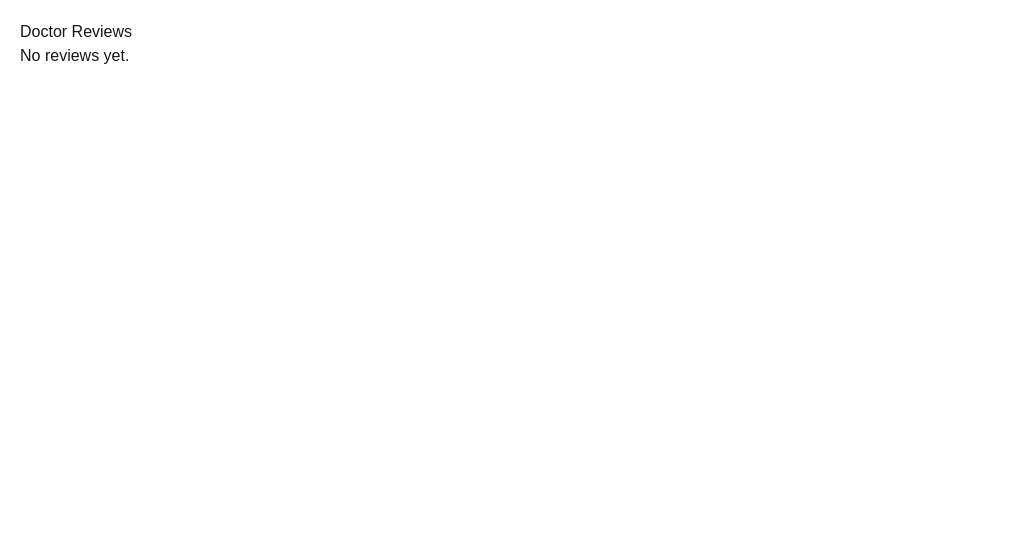
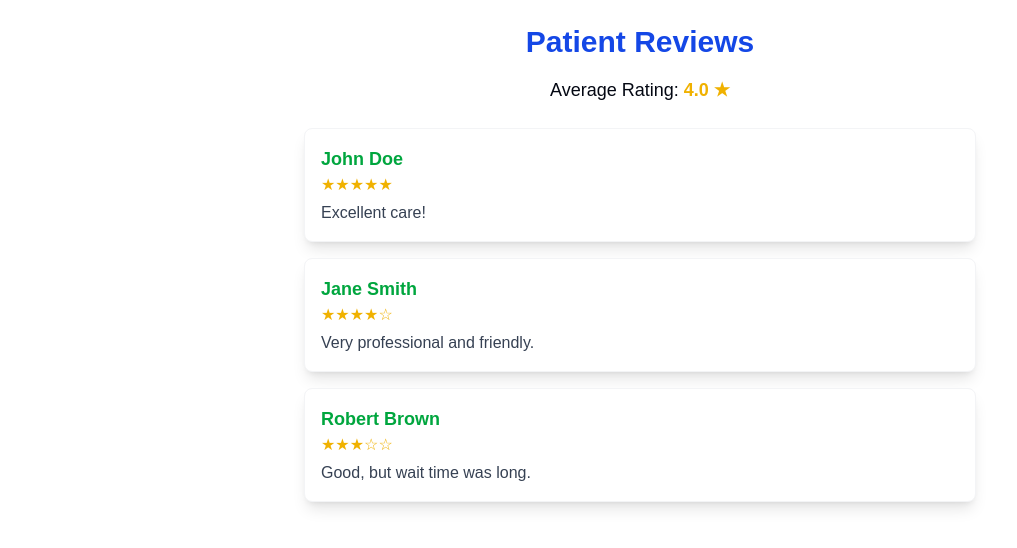
Before and after one commit to sg5484809/Doctor-Web, a Next.js app: page /doctor/reviews/1 in a window 1280 px wide. Shown: the top 548 px of the page, without its empty margins (0-1017 px from the left). Built offline with nearby package versions, Linux system fonts and the light colour scheme.

Commit message:
Made some updates

```diff
--- a/package.json
+++ b/package.json
@@ -20,6 +20,7 @@
     "react-dnd-html5-backend": "^16.0.1",
     "react-dom": "19.1.0",
     "react-hook-form": "^7.61.1",
+    "react-icons": "^5.5.0",
     "uuid": "^11.1.0",
     "yup": "^1.6.1"
   },
@@ -29,6 +30,7 @@
     "@types/node": "^20",
     "@types/react": "^19",
     "@types/react-dom": "^19",
+    "@types/react-icons": "^2.2.7",
     "eslint": "^9",
     "eslint-config-next": "15.4.4",
     "tailwindcss": "^4",
--- a/src/app/doctor/patients/page.tsx
+++ b/src/app/doctor/patients/page.tsx
@@ -58,8 +58,19 @@ export default function DoctorPatientsPage() {
   };
 
   return (
-    <div className="min-h-screen bg-gray-50 text-gray-800 p-6">
-      <h1 className="text-3xl font-semibold text-blue-500 mb-6">Patient Appointments</h1>
+    <div className="min-h-screen bg-gray-50 text-gray-800 p-6 relative">
+      {/* Header with button */}
+      <div className="flex justify-between items-center mb-6">
+        <h1 className="text-3xl font-semibold text-blue-500">
+          Patient Appointments
+        </h1>
+        <button
+          onClick={() => router.push('/doctor/calendar')}
+          className="bg-blue-600 hover:bg-blue-700 text-white px-4 py-2 rounded-lg shadow-md"
+        >
+          View Calendar
+        </button>
+      </div>
 
       {loading ? (
         <div className="text-center text-gray-600">Loading...</div>
@@ -72,10 +83,19 @@ export default function DoctorPatientsPage() {
               key={patient.id}
               className={`shadow-lg rounded-lg p-5 ${getStatusClasses(patient.status || '')}`}
             >
-              <p><strong className="text-gray-700">Name:</strong> {patient.name}</p>
-              <p><strong className="text-gray-700">Appointment Date:</strong> {patient.appointmentDate}</p>
-              <p><strong className="text-gray-700">Time:</strong> {patient.appointmentTime}</p>
-              <p><strong className="text-gray-700">Status:</strong> <span className="capitalize">{patient.status}</span></p>
+              <p>
+                <strong className="text-gray-700">Name:</strong> {patient.name}
+              </p>
+              <p>
+                <strong className="text-gray-700">Appointment Date:</strong> {patient.appointmentDate}
+              </p>
+              <p>
+                <strong className="text-gray-700">Time:</strong> {patient.appointmentTime}
+              </p>
+              <p>
+                <strong className="text-gray-700">Status:</strong>{' '}
+                <span className="capitalize">{patient.status}</span>
+              </p>
 
               <div className="mt-4 flex flex-wrap gap-4">
                 {patient.status === 'pending' && (
--- a/src/app/doctor/reviews/[id]/page.tsx
+++ b/src/app/doctor/reviews/[id]/page.tsx
@@ -1,77 +1,64 @@
 "use client";
 
-import { useEffect, useState } from "react";
-import { useParams } from "next/navigation";
+import { useState, useEffect } from "react";
 
 interface Review {
-  doctorId: string;
+  id: string;
   patientName: string;
   rating: number;
   comment: string;
-  date: string;
 }
 
 export default function DoctorReviewsPage() {
-  const { id } = useParams(); // doctorId
   const [reviews, setReviews] = useState<Review[]>([]);
-  const [avgRating, setAvgRating] = useState<number | null>(null);
+  const [averageRating, setAverageRating] = useState<number>(0);
 
   useEffect(() => {
-    const storedReviews: Review[] = JSON.parse(localStorage.getItem("reviews") || "[]");
+    // Example hardcoded reviews
+    const fetchedReviews: Review[] = [
+      { id: "1", patientName: "John Doe", rating: 5, comment: "Excellent care!" },
+      { id: "2", patientName: "Jane Smith", rating: 4, comment: "Very professional and friendly." },
+      { id: "3", patientName: "Robert Brown", rating: 3, comment: "Good, but wait time was long." },
+    ];
 
-    // Now filtering by doctorId
-    const doctorReviews = storedReviews.filter((r) => r.doctorId === id);
+    setReviews(fetchedReviews);
 
-    setReviews(doctorReviews);
-
-    if (doctorReviews.length > 0) {
-      const avg =
-        doctorReviews.reduce((sum, r) => sum + r.rating, 0) /
-        doctorReviews.length;
-      setAvgRating(Number(avg.toFixed(1)));
-    } else {
-      setAvgRating(null);
-    }
-  }, [id]);
+    const avg =
+      fetchedReviews.reduce((sum, review) => sum + review.rating, 0) /
+      fetchedReviews.length;
+    setAverageRating(avg);
+  }, []);
 
   return (
-    <div style={{ padding: "20px" }}>
-      <h2>Doctor Reviews</h2>
-      {avgRating !== null && (
-        <p>
-          Average Rating: <strong>{avgRating} ★</strong>
+    <div className="bg-white min-h-screen p-6">
+      <div className="max-w-2xl mx-auto">
+        <h1 className="text-3xl font-bold text-blue-700 text-center mb-4">
+          Patient Reviews
+        </h1>
+        <p className="text-lg text-center mb-6 text-gray-950">
+          Average Rating:{" "}
+          <span className="font-semibold text-yellow-500">
+            {averageRating.toFixed(1)} ★
+          </span>
         </p>
-      )}
-      {reviews.length === 0 ? (
-        <p>No reviews yet.</p>
-      ) : (
-        <ul style={{ listStyle: "none", padding: 0 }}>
-          {reviews.map((review, index) => (
-            <li
-              key={index}
-              style={{
-                border: "1px solid #ccc",
-                borderRadius: "8px",
-                padding: "10px",
-                marginBottom: "10px",
-              }}
+
+        <div className="space-y-4">
+          {reviews.map((review) => (
+            <div
+              key={review.id}
+              className="bg-white p-4 rounded-lg shadow-lg border border-gray-100"
             >
-              <p>
-                <strong>Patient:</strong> {review.patientName}
+              <h2 className="text-lg font-semibold text-green-600">
+                {review.patientName}
+              </h2>
+              <p className="text-yellow-500">
+                {"★".repeat(review.rating) + "☆".repeat(5 - review.rating)}
               </p>
-              <p>
-                <strong>Rating:</strong> {review.rating} ★
-              </p>
-              <p>
-                <strong>Comment:</strong> {review.comment}
-              </p>
-              <p style={{ fontSize: "0.8em", color: "#666" }}>
-                {new Date(review.date).toLocaleString()}
-              </p>
-            </li>
+              <p className="text-gray-700 mt-1">{review.comment}</p>
+            </div>
           ))}
-        </ul>
-      )}
+        </div>
+      </div>
     </div>
   );
 }
--- a/src/app/patient/prescriptions/[id]/page.tsx
+++ b/src/app/patient/prescriptions/[id]/page.tsx
@@ -43,18 +43,43 @@ export default function PrescriptionViewPage() {
     }
   }, [params.id]);
 
+  const handleDownload = async () => {
+    if (!prescription) return;
+    const res = await fetch(`/patient/prescriptions/download/${prescription.id}`);
+    if (!res.ok) {
+      alert('Failed to download PDF');
+      return;
+    }
+    const blob = await res.blob();
+    const url = window.URL.createObjectURL(blob);
+    const a = document.createElement('a');
+    a.href = url;
+    a.download = `prescription_${prescription.id}.pdf`;
+    document.body.appendChild(a);
+    a.click();
+    a.remove();
+  };
+
   if (!prescription || !patient) {
     return <p className="p-6 text-gray-600">Prescription not found.</p>;
   }
 
   return (
     <div className="p-6 bg-gray-50 min-h-screen">
-      <button
-        onClick={() => router.back()}
-        className="mb-4 bg-gray-300 hover:bg-gray-400 text-black py-2 px-4 rounded"
-      >
-        Back
-      </button>
+      <div className="flex gap-2 mb-4">
+        <button
+          onClick={() => router.back()}
+          className="bg-gray-300 hover:bg-gray-400 text-black py-2 px-4 rounded"
+        >
+          Back
+        </button>
+        <button
+          onClick={handleDownload}
+          className="bg-green-600 hover:bg-green-700 text-white py-2 px-4 rounded"
+        >
+          Download PDF
+        </button>
+      </div>
 
       <div className="relative w-[800px] mx-auto border shadow-lg">
         {/* Background Template */}
--- a/src/app/patient/prescriptions/download/[id]/route.ts
+++ b/src/app/patient/prescriptions/download/[id]/route.ts
@@ -1,91 +1,39 @@
-import { NextResponse, type NextRequest } from "next/server";
-import { PDFDocument, rgb, StandardFonts } from "pdf-lib";
+import { NextRequest, NextResponse } from 'next/server';
+import { PDFDocument, rgb } from 'pdf-lib';
 
-// Mock function to fetch prescription and patient data
-async function getData(id: string) {
-  const prescriptions = JSON.parse(
-    '[{"id":"1","patientId":"101","medicines":["Paracetamol"],"dosage":"500mg","duration":"5 days","notes":"Take after meals"}]'
-  );
-  const patients = JSON.parse(
-    '[{"id":"101","name":"Riya Sharma","appointmentDate":"2025/08/06","age":"29","sex":"Female","weight":"58kg","diagnosis":"Flu"}]'
-  );
+export async function GET(req: NextRequest, { params }: { params: { id: string } }) {
+  const { id } = params;
 
-  const prescription = prescriptions.find((p: any) => p.id === id);
-  if (!prescription) return null;
-
-  const patient = patients.find((a: any) => a.id === prescription.patientId);
-  if (!patient) return null;
-
-  return { prescription, patient };
-}
-
-// Correct GET handler for Next.js App Router dynamic route
-export async function GET(
-  req: NextRequest,
-  context: any  // You can import RequestEvent type from "next/server" for better typing
-) {
-  const id = context.params.id;
-
-  const data = await getData(id);
-  if (!data) {
-    return NextResponse.json(
-      { error: "Prescription not found" },
-      { status: 404 }
-    );
-  }
-
-  const { prescription, patient } = data;
-
-  const pdfDoc = await PDFDocument.create();
-  const page = pdfDoc.addPage([800, 1100]);
-  const { height } = page.getSize();
-  const font = await pdfDoc.embedFont(StandardFonts.Helvetica);
-
-  const drawText = (text: string, x: number, y: number, size = 14) => {
-    page.drawText(text, {
-      x,
-      y,
-      size,
-      font,
-      color: rgb(0, 0, 0),
-    });
+  // Mock prescription data — replace with DB fetch
+  const prescription = {
+    id,
+    patientName: 'John Doe',
+    medicines: 'Paracetamol',
+    dosage: '500mg',
+    duration: '5 days',
+    notes: 'Take after meals',
   };
 
-  // Header
-  drawText("Dr. Andrew Staton", 205, height - 65, 20);
-  drawText("MBBS, MD (Cardiology)", 205, height - 95, 14);
+  // Create PDF
+  const pdfDoc = await PDFDocument.create();
+  const page = pdfDoc.addPage([500, 600]);
+  const { height } = page.getSize();
+  const fontSize = 18;
 
-  // Patient Info
-  drawText(`Patient Name: ${patient.name}`, 140, height - 225, 16);
-  drawText(`Date: ${patient.appointmentDate}`, 600, height - 225, 16);
-  drawText(`Age: ${patient.age || "N/A"}`, 70, height - 285, 16);
-  drawText(`Gender: ${patient.sex || "N/A"}`, 300, height - 285, 16);
-  drawText(`Weight: ${patient.weight || "N/A"}`, 600, height - 285, 16);
-
-  // Prescription details
-  let yPosition = height - 350;
-  prescription.medicines.forEach((med: string) => {
-    drawText(
-      `${med} — ${prescription.dosage} — ${prescription.duration}`,
-      100,
-      yPosition,
-      16
-    );
-    yPosition -= 25;
-  });
-
-  if (prescription.notes) {
-    drawText(prescription.notes, 100, yPosition - 10, 14);
-  }
+  page.drawText('Prescription', { x: 50, y: height - 50, size: fontSize + 4, color: rgb(0, 0.53, 0.21) });
+  page.drawText(`Patient: ${prescription.patientName}`, { x: 50, y: height - 100, size: fontSize });
+  page.drawText(`Medicine: ${prescription.medicines}`, { x: 50, y: height - 140, size: fontSize });
+  page.drawText(`Dosage: ${prescription.dosage}`, { x: 50, y: height - 180, size: fontSize });
+  page.drawText(`Duration: ${prescription.duration}`, { x: 50, y: height - 220, size: fontSize });
+  page.drawText(`Notes: ${prescription.notes || '-'}`, { x: 50, y: height - 260, size: fontSize });
 
   const pdfBytes = await pdfDoc.save();
-  const pdfBuffer = Buffer.from(pdfBytes);
 
-  return new NextResponse(pdfBuffer, {
-    status: 200,
+  // ✅ Fix: Convert Uint8Array to Buffer for Next.js Response
+  return new NextResponse(Buffer.from(pdfBytes), {
     headers: {
-      "Content-Type": "application/pdf",
-      "Content-Disposition": `attachment; filename=prescription-${id}.pdf`,
+      'Content-Type': 'application/pdf',
+      'Content-Disposition': `attachment; filename=prescription_${id}.pdf`,
     },
   });
 }
```
Also changed, not shown: 1 other file (tests, documents, lock files or other folders).
